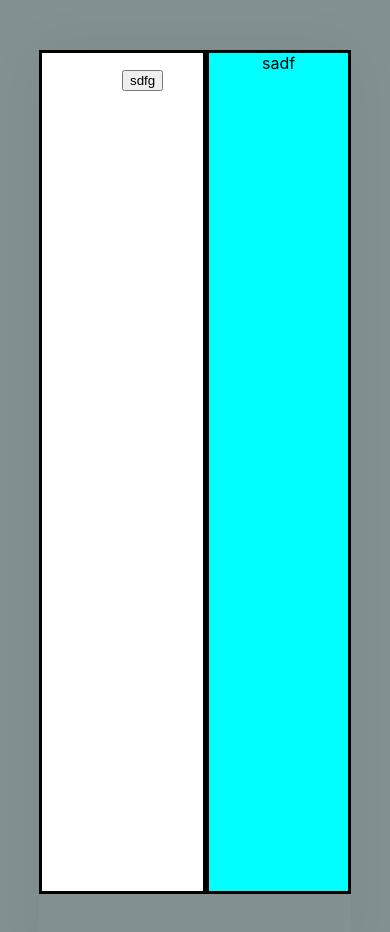
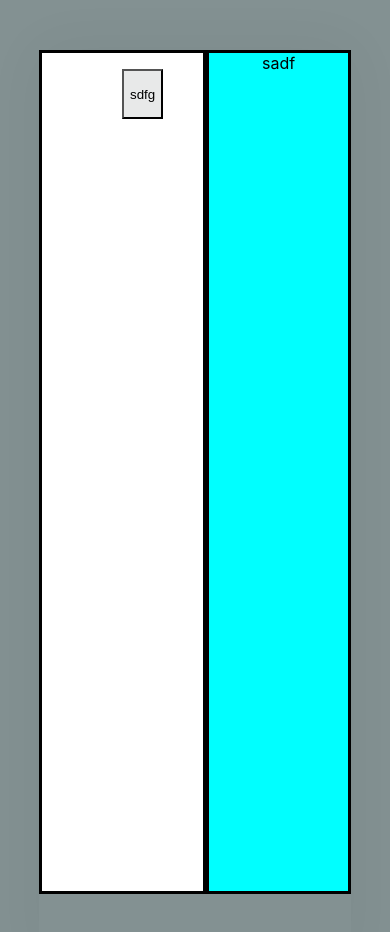
Before and after one commit to Alexoid1/RebelBase, a React (Create React App) app: page / in a window 390 px wide. Shown: the top 932 px of the page. Built offline with nearby package versions, Linux system fonts and the light colour scheme.

Commit message:
add responsive container

```diff
--- a/src/components/NavigationBar.css
+++ b/src/components/NavigationBar.css
@@ -8,5 +8,6 @@ ul {
 }
 
 ul li button {
-
+    height: 50px;
+    background: rgb(232,233,233);
 }
```
